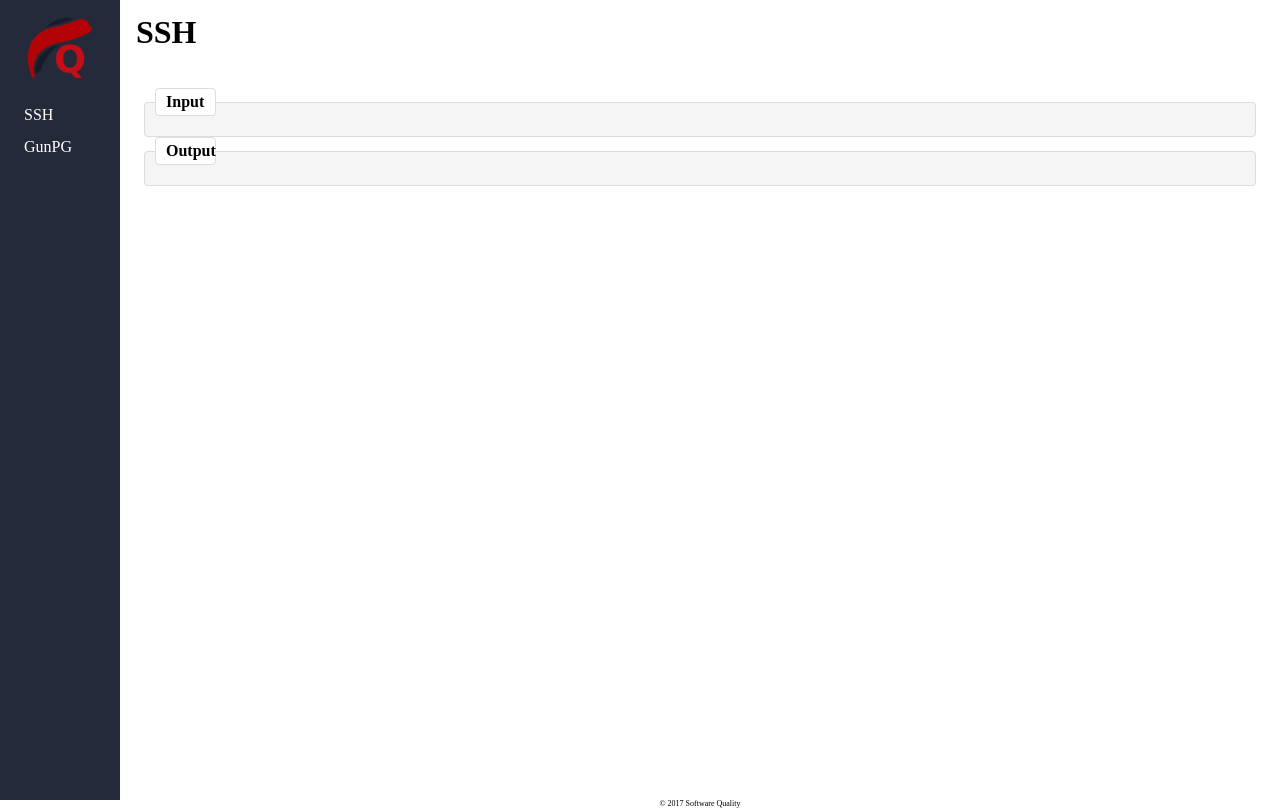
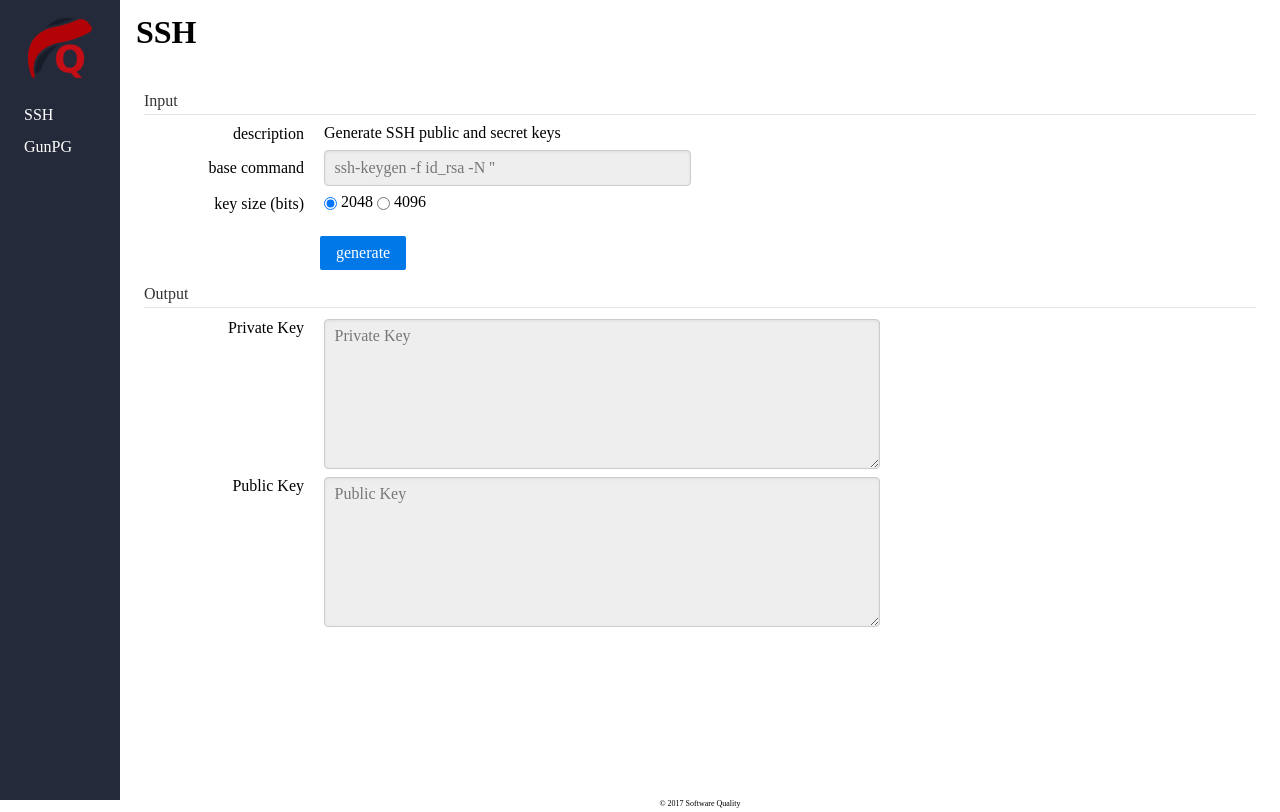
Before and after one commit to xrodneylee/sq-util, a Flask app: page /ssh in a window 1280 px wide. Run offline with Flask 2, Linux system fonts and the light colour scheme.

Commit message:
import css pure, import python yaml

```diff
--- a/app.py
+++ b/app.py
@@ -2,6 +2,7 @@
 from flask import render_template
 from flask import request
 import os
+import yaml
 app = Flask(__name__)
 
 
@@ -31,7 +32,11 @@
 
 @app.route('/gunpg')
 def gunpg():
-    return render_template('gunpg.html')
+    html = 'index'
+    stream = open('config.yaml', 'r')
+    data = yaml.load(stream)
+
+    return render_template('ssh.html', private_key=data)
 
 if __name__ == '__main__':
     app.run(debug=True)
--- a/config.yaml
+++ b/config.yaml
@@ -5,9 +5,9 @@ services:
     cmd: ssh-keygen -f id_rsa -N ''
     input:
       requires:
-        - {"title":"key size (bits)", "param":"-b", type":"radio", "group":[2048, 4096]}
+        - aaa
       options:
-        - {"title":"the type of key to create", "type":"radio", "param":"-t", "group":["rsa", "dsa"]}
+        - bbb
       button:
         name: Generate
         action: /ssh
--- a/static/css/guanpu.css
+++ b/static/css/guanpu.css
@@ -72,9 +72,9 @@ tr:nth-child(odd) {
 	background-color: #f2f2f2
 }
 
-fieldset {
+/*fieldset {
 	border: 1px solid #ddd;
-	margin: 0;
+	margin: 1em;
 	xmin-width: 0;
 	padding: 10px;
 	position: relative;
@@ -93,6 +93,29 @@ legend {
 	padding: 5px 5px 5px 10px;
 	background-color: #ffffff;
 }
+
+textarea {
+    padding: 0.5em 0.6em;
+    display: inline-block;
+    border: 1px solid #ccc;
+    box-shadow: inset 0 1px 3px #ddd;
+    border-radius: 4px;
+    vertical-align: middle;
+    box-sizing: border-box;
+}
+
+textarea[readonly] {
+    background-color: #eee;
+    color: #777;
+    border-color: #ccc;
+}
+
+.group label {
+    margin-bottom: 0.3em;
+    text-align: left;
+    display: inline;
+    width: 100%;
+}*/
 
 .wrap {
 	margin: 0 auto 0 auto;
--- a/templates/index.html
+++ b/templates/index.html
@@ -4,7 +4,7 @@
 	<meta charset="UTF-8">
 	<meta name="viewport" content="width=device-width, initial-scale=1">
 	<link rel="shortcut icon" href="{{ url_for('static', filename='img/logo.png') }}">
-	<!-- <link rel="stylesheet" href="{{ url_for('static', filename='css/pure.css') }}"> -->
+	<link rel="stylesheet" href="{{ url_for('static', filename='css/pure.css') }}">
 	<link rel="stylesheet" href="{{ url_for('static', filename='css/guanpu.css') }}">
 	<title>SQ-Util</title>
 </head>
@@ -19,7 +19,7 @@
 			<ul>
 				<!-- for loop produce function -->
 				<li><a href="/ssh">SSH</a></li>
-				<li><a href="#">GunPG</a></li>
+				<li><a href="/gunpg">GunPG</a></li>
 			</ul>
 		</div>
 		<div class="main">
--- a/templates/ssh.html
+++ b/templates/ssh.html
@@ -1,24 +1,11 @@
 {% extends "index.html" %}
 {% block content %}
-
 <h1>SSH</h1>
 <div class="console">
+    <form class="pure-form pure-form-aligned" action="/ssh" method="post">
         <fieldset>
             <legend>Input</legend>
-        <form action="/ssh" method="post">
 
-        </form>
-    </fieldset>
-
-    <fieldset>
-        <legend>Output</legend>
-
-    </fieldset>
-</div>
-<!-- <div class="input">
-    <h2>Input</h2>
-    <form class="pure-form pure-form-aligned" action="/ssh" method=post>
-        <fieldset>
             <div class="pure-control-group">
                 <label>description</label>
                 <span>Generate SSH public and secret keys</span>
@@ -40,22 +27,21 @@
             </div>
         </fieldset>
     </form>
-</div>
-<div class="output">
-    <h2>Output</h2>
+
     <form class="pure-form pure-form-aligned">
         <fieldset>
+            <legend>Output</legend>
+
             <div class="pure-control-group">
                 <label>Private Key</label>
                 <textarea class="pure-input-1-2" placeholder="Private Key" style="height: 150px" readonly>{{private_key}}</textarea>
             </div>
+
             <div class="pure-control-group">
                 <label>Public Key</label>
                 <textarea class="pure-input-1-2" placeholder="Public Key" style="height: 150px" readonly>{{public_key}}</textarea>
             </div>
-
         </fieldset>
     </form>
-</div> -->
-
+</div>
 {% endblock content %}
```
Lines whose indentation alone changed are shown as unchanged.
